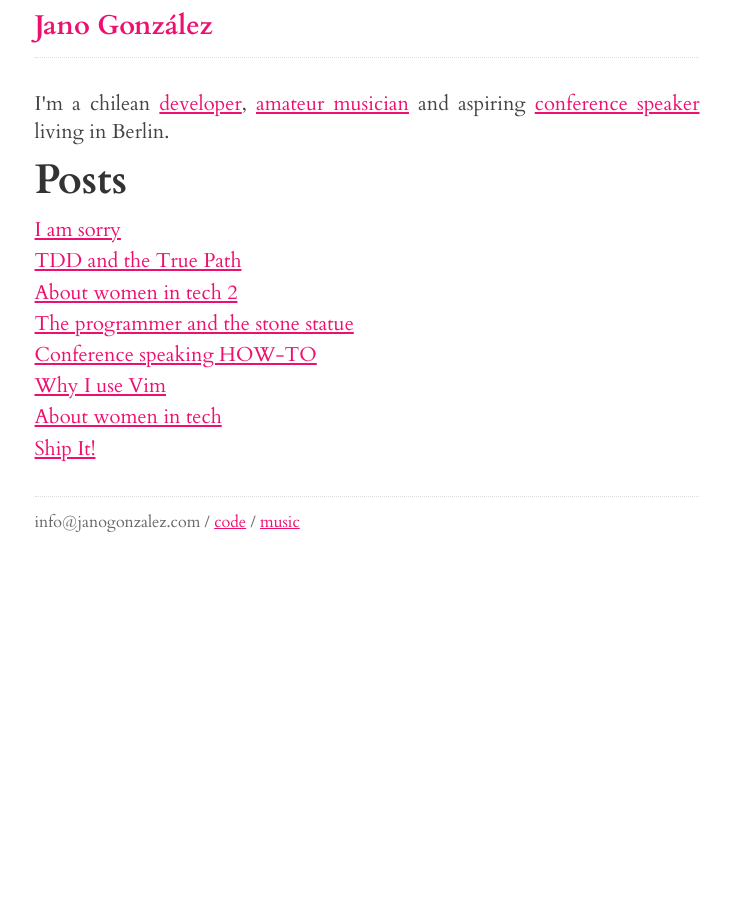
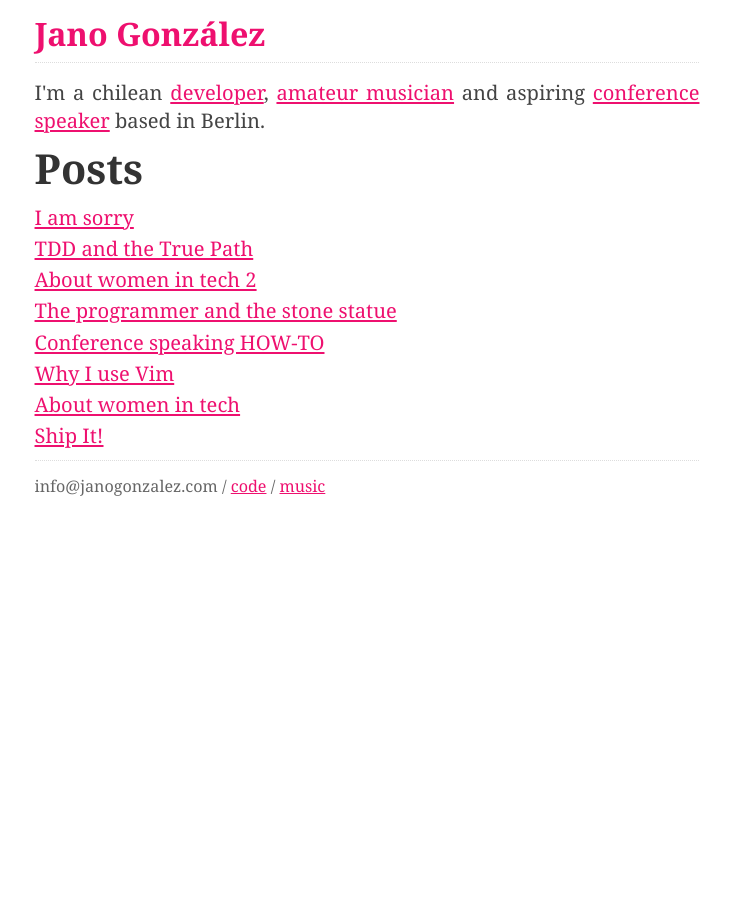
Before and after one commit to janogonzalez/janogonzalez.github.io, a Jekyll site: the page built from index.html, in a window 1280 px wide. Shown: the whole page, without its empty margins (273-1004 px from the left). Built offline with Jekyll 4.4.1, drawn with Linux system fonts in a browser that asks for light colours.

Commit message:
Simplify site

```diff
--- a/_layouts/default.html
+++ b/_layouts/default.html
@@ -2,12 +2,10 @@
 <html>
   <head>
     <meta charset="utf-8">
-    <meta http-equiv="X-UA-Compatible" content="IE=edge,chrome=1">
     <title>{{ page.title }}</title>
     <meta name="viewport" content="width=device-width, initial-scale=1.0">
     <link rel="shortcut icon" href="/favicon.ico" type="image/x-icon">
     <link rel="icon" href="/favicon.ico" type="image/x-icon">
-    <link href='http://fonts.googleapis.com/css?family=Cardo:700,400' rel='stylesheet' type='text/css'>
     <link rel="stylesheet" href="/css/main.css">
   </head>
   <body>
--- a/css/main.css
+++ b/css/main.css
@@ -10,7 +10,7 @@ html, body { height: 100%; }
 body {
   background-color: #FFF;
   color: #444;
-  font: 18px "Cardo", "Georgia", "Times New Roman", serif;
+  font: 18px "Georgia", "Times New Roman", serif;
   font-size: small;
   text-align: center;
 }
@@ -20,7 +20,6 @@ h1, h2, h3, h4, h5, h6 {
   font-size: 100%;
 }
 
-h1 { margin-bottom: 0.6em; }
 p { margin: 0.7em 0; }
 
 a:link { color: #ee106f; }
@@ -56,7 +55,7 @@ ul.posts span {
   text-align: justify;
   width: 95%;
   max-width: 33em;
-  margin: 0.6em auto 2em;
+  margin: 1em auto 1em;
   line-height: 1.4em;
 }
 
@@ -64,7 +63,8 @@ ul.posts span {
 
 header {
   border-bottom: 1px dotted #ddd;
-  margin-bottom: 1.6em;
+  margin-bottom: 0.5em;
+  padding-bottom: 0.5em;
 }
 
 header a {
@@ -82,7 +82,7 @@ header a:hover {
 }
 
 header h1.title {
-  font-size: 135%;
+  font-size: 160%;
   display: inline-block;
 }
 
@@ -94,7 +94,7 @@ footer {
   font-size: 80%;
   color: #666;
   border-top: 1px dotted #ddd;
-  margin-top: 2em;
+  margin-top: 0.5em;
   overflow: hidden;
   text-align: left;
 }
--- a/index.html
+++ b/index.html
@@ -7,8 +7,10 @@ title: Jano González
   <p>I'm a chilean <a href="http://github.com/janogonzalez">developer</a>,
   <a href="http://soundcloud.com/janogonzalez">amateur musician</a> and aspiring
   <a href="http://lanyrd.com/profile/janogonzalez/past/speaking">conference
-  speaker</a> living in Berlin.</p>
+  speaker</a> based in Berlin.</p>
+
   <h1>Posts</h1>
+
   <ul class="posts">
     {% for post in site.posts %}
       <li><a href="{{ post.url }}">{{ post.title }}</a></li>
```
